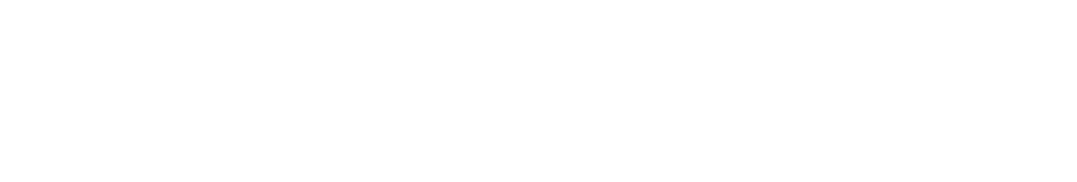
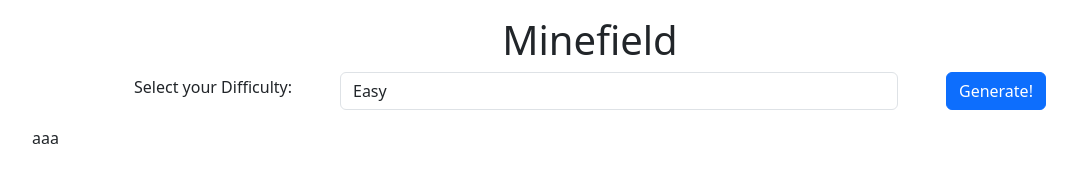
Before and after one commit to Zariy7/js-campominato-grid, a plain HTML site: page index.html in a window 1280 px wide. Shown: the whole page, without its empty margins (50-1127 px from the left). Drawn offline with nearby package versions, Linux system fonts and the light colour scheme.

Commit message:
basic html section done

```diff
--- a/index.html
+++ b/index.html
@@ -9,7 +9,19 @@
         <script src="https://kit.fontawesome.com/dcdaab4f9f.js" crossorigin="anonymous"></script>
     </head>
     <body>
-
+        <div class="container my-3">
+            <h1 class="text-center">Minefield</h1>
+            <div class="d-flex justify-content-center align-items-center">
+                <label for="Difficulty" class="form-label">Select your Difficulty:</label>
+                <select name="Difficulty" id="Difficulty" class="form-control w-50 mx-5">
+                    <option value="Easy">Easy</option>
+                    <option value="Medium">Medium</option>
+                    <option value="Hard">Hard</option>
+                </select>
+                <div class="btn btn-primary" id="Generate">Generate!</div>
+            </div>
+        </div>
+        <div class="container" id="Grid">aaa</div>
     <script type="text/javascript" src="./js/script.js"></script>
     </body>
 </html>
--- a/js/script.js
+++ b/js/script.js
@@ -0,0 +1,7 @@
+let genBtn = document.getElementById('Generate');
+
+genBtn.addEventListener('click', GridGen);
+
+function GridGen(){
+
+}
```
